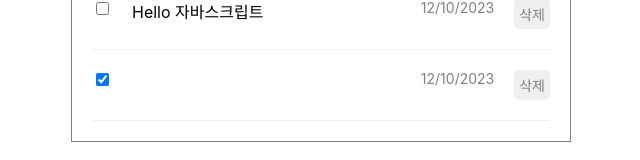
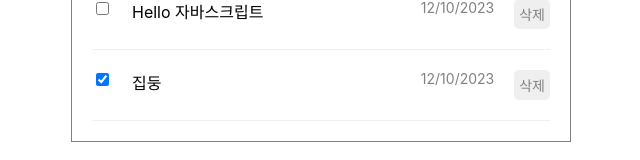
Before and after one commit to nodo1014/hanip_todo, a React (Create React App) app: page / in a window 1280 px wide. Shown: the part 628-788 px from the top of the page, without its empty margins (319-959 px from the left). Built offline with nearby package versions, Linux system fonts and the light colour scheme.

Commit message:
mock data

```diff
--- a/src/App.js
+++ b/src/App.js
@@ -23,7 +23,10 @@ import TodoList from './component/TodoList';
     },
     {
       id: 2,
-      isDone : true,createDate: new Date().getTime(),
+      isDone : true,
+      content :'집둥',
+      createDate: new Date().getTime(),
+
     },
   ]
   const idRef = useRef(3);
```
Also changed, not shown: 1 other file (tests, documents, lock files or other folders).
